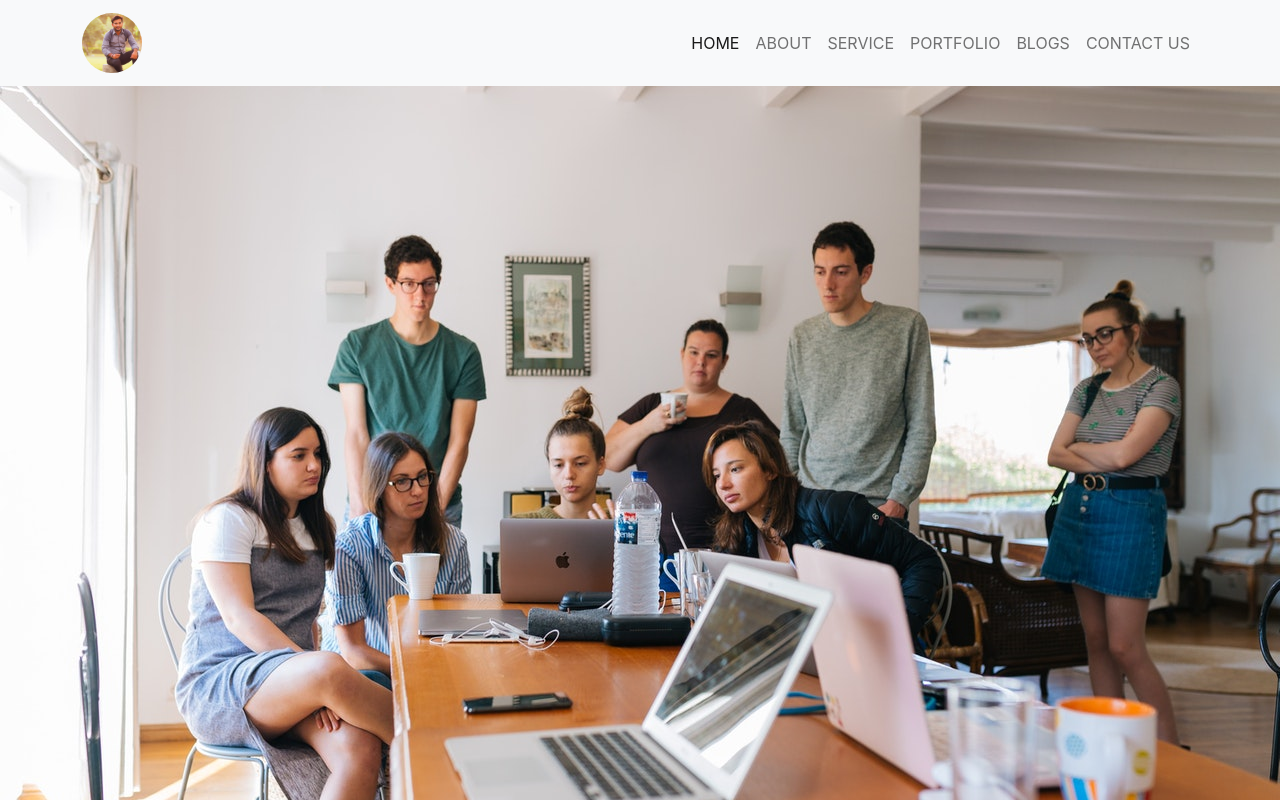
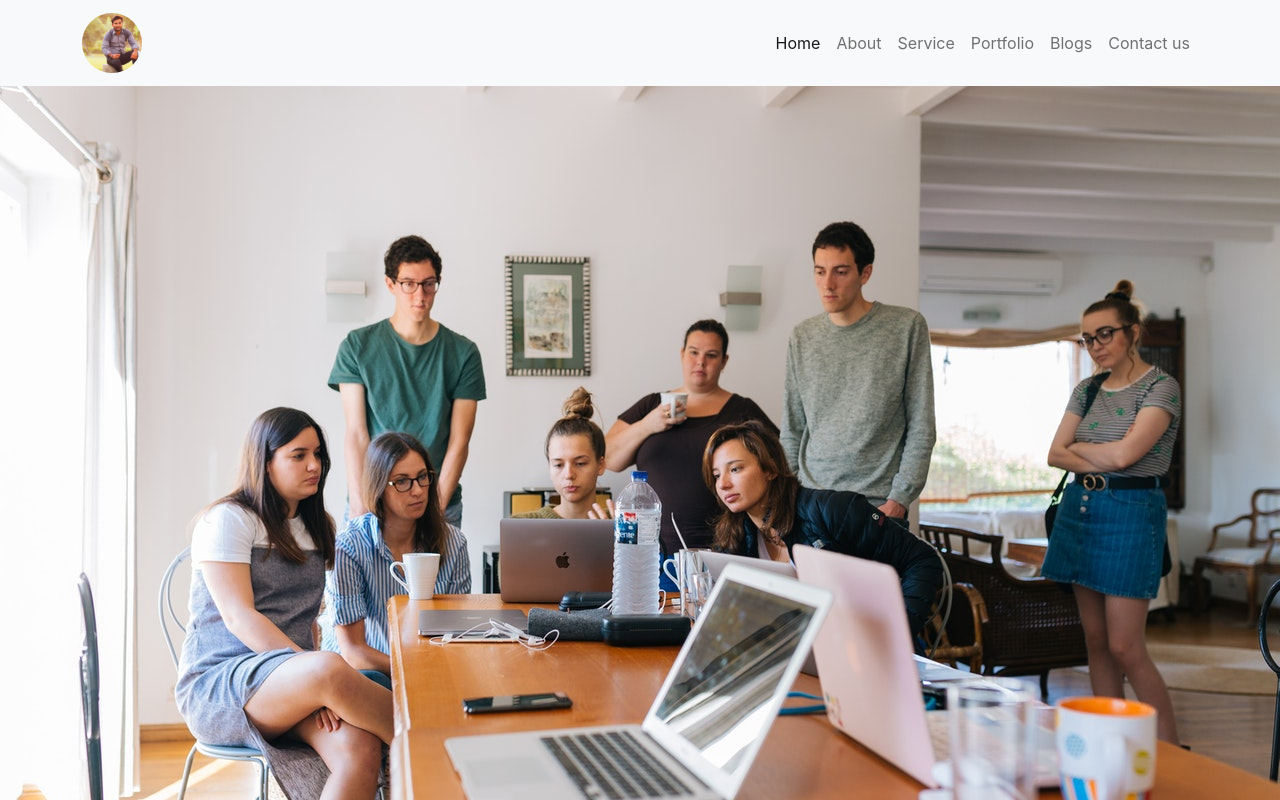
Before and after one commit to Mukesh97297/Personal_project, a React (Create React App) app: page / in a window 1280 px wide. Shown: the top 800 px of the page. Built offline with nearby package versions, Linux system fonts and the light colour scheme.

Commit message:
second comment

```diff
--- a/src/Components/Navbar.jsx
+++ b/src/Components/Navbar.jsx
@@ -35,22 +35,22 @@ function Navbar() {
                     <div className="navbar-collapse collapse" id="navbarCollapse">
                         <ul className='navbar-nav ml-auto'>
                             <li className='nav-item'>
-                                <a className='nav-link active' href='#home'>HOME</a>
+                                <a className='nav-link active' href='#home'>Home</a>
                             </li>
                             <li className='nav-item'>
-                                <a className='nav-link' href='#about'>ABOUT</a>
+                                <a className='nav-link' href='#about'>About</a>
                             </li>
                             <li className='nav-item'>
-                                <a className='nav-link' href='#service'>SERVICE</a>
+                                <a className='nav-link' href='#service'>Service</a>
                             </li>
                             <li className='nav-item'>
-                                <a className='nav-link' href='#portfolio'>PORTFOLIO</a>
+                                <a className='nav-link' href='#portfolio'>Portfolio</a>
                             </li>
                             <li className='nav-item'>
-                                <a className='nav-link' href='#blog'>BLOGS</a>
+                                <a className='nav-link' href='#blog'>Blogs</a>
                             </li>
                             <li className='nav-item'>
-                                <a className='nav-link' href='#Contact Us'>CONTACT US</a>
+                                <a className='nav-link' href='#Contact Us'>Contact us</a>
                             </li>
                         </ul>
                     </div>
```
